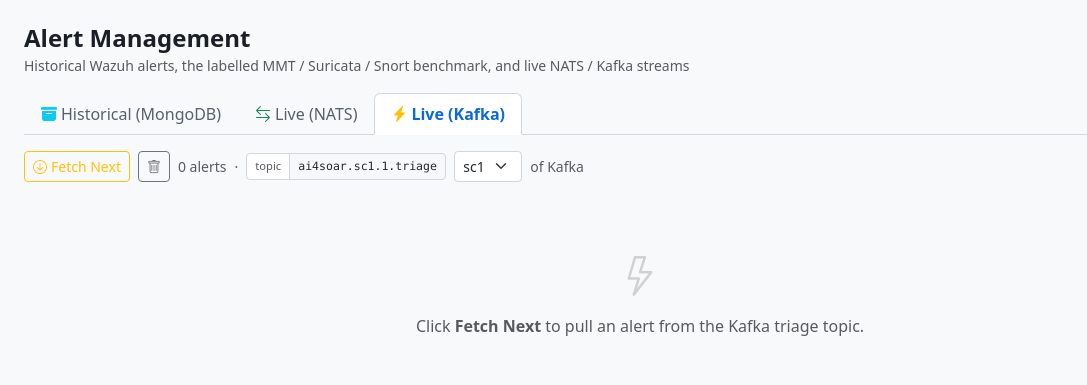
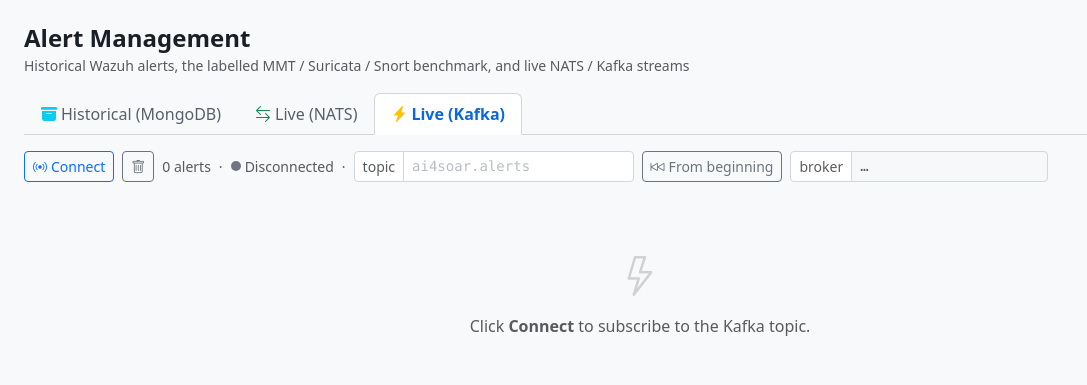
Before and after one commit to Montimage/ai4soar, a Flask app: page /ui/alerts in a window 1280 px wide, after a click on "Live (Kafka)". Shown: the part 57-442 px from the top of the page, without its empty margins (0-1087 px from the left). Run offline with Flask 3, Linux system fonts and the light colour scheme; data that the repository does not hold is empty.

Commit message:
improve health check, integration dashboard and alert tabs

```diff
--- a/web/static/css/style.css
+++ b/web/static/css/style.css
@@ -261,3 +261,10 @@
 .tactic-command-and-control  { background:#fde8e8 !important; color:#9b1c1c !important; border:1px solid #f87171 !important; }
 .tactic-impact               { background:#fff1f2 !important; color:#881337 !important; border:1px solid #fb7185 !important; }
 .tactic-initial-access       { background:#fff7ed !important; color:#7c2d12 !important; border:1px solid #fb923c !important; }
+
+
+/* Alerts → Live tabs: the default topic is a light placeholder, not a value */
+.topic-input::placeholder { color: #b8bec5; opacity: 1; }
+
+/* Alerts → Live tabs: read-only broker field sized to its address (size attr set in JS) */
+.input-group > .form-control.broker-input { flex: 0 0 auto; width: auto; }
--- a/web/templates/alerts.html
+++ b/web/templates/alerts.html
@@ -37,35 +37,40 @@
   <!-- ── Kafka tab ── -->
   <div class="tab-pane fade" id="tab-kafka" role="tabpanel">
     <div class="d-flex flex-wrap gap-2 align-items-center mb-3">
-      <button class="btn btn-sm btn-outline-warning" onclick="fetchKafkaAlert()">
-        <i class="bi bi-arrow-down-circle me-1"></i>Fetch Next
+      <button class="btn btn-sm btn-outline-primary" id="kafka-connect-btn" onclick="toggleKafka()">
+        <i class="bi bi-broadcast me-1"></i>Connect
       </button>
       <button class="btn btn-sm btn-outline-secondary" onclick="clearAlerts('kafka')" title="Clear">
         <i class="bi bi-trash"></i>
       </button>
       <span class="text-muted small" id="kafka-count">0 alerts</span>
       <span class="text-muted small">·</span>
-      <div class="input-group input-group-sm" style="width:200px">
-        <span class="input-group-text text-muted" style="font-size:.7rem">topic</span>
-        <input type="text" id="kafka-topic-display" class="form-control font-monospace"
-               style="font-size:.72rem" readonly
-               value="ai4soar.sc1.1.triage" title="Topic resolved from scenario">
+      <div class="d-flex align-items-center gap-1">
+        <span class="status-dot status-not_configured" id="kafka-status-dot"></span>
+        <span class="text-muted small" id="kafka-status-text">Disconnected</span>
       </div>
-      <select class="form-select form-select-sm w-auto"
-              id="scenario-select" onchange="updateKafkaTopic()">
-        <option value="sc1">sc1</option>
-        <option value="sc2">sc2</option>
-        <option value="sc3">sc3</option>
-      </select>
-      <span class="text-muted small">of Kafka</span>
-      <div id="kafka-loading" class="d-none ms-1">
-        <span class="spinner-border spinner-border-sm text-warning me-1"></span>
-        <small class="text-muted">Fetching…</small>
+      <span class="text-muted small">·</span>
+      <div class="input-group input-group-sm" style="width:280px">
+        <span class="input-group-text text-muted">topic</span>
+        <input type="text" id="kafka-topic" class="form-control font-monospace topic-input"
+               placeholder="ai4soar.alerts"
+               title="Kafka topic to subscribe to (empty = the grey default)">
+      </div>
+      <input type="checkbox" class="btn-check" id="kafka-from-beginning" autocomplete="off">
+      <label class="btn btn-sm btn-outline-secondary" for="kafka-from-beginning"
+             title="Replay every message already in the topic, then follow new ones">
+        <i class="bi bi-skip-backward me-1"></i>From beginning
+      </label>
+      <div class="input-group input-group-sm w-auto">
+        <span class="input-group-text text-muted">broker</span>
+        <input type="text" id="kafka-broker" class="form-control font-monospace text-muted broker-input"
+               value="…" readonly tabindex="-1"
+               title="Set with KAFKA_BROKERS in .env">
       </div>
     </div>
     <div id="kafka-empty" class="text-center py-5 text-muted">
       <i class="bi bi-lightning fs-1 d-block mb-2 opacity-25"></i>
-      Click <strong>Fetch Next</strong> to pull an alert from the Kafka triage topic.
+      <span id="kafka-empty-text">Click <strong>Connect</strong> to subscribe to the Kafka topic.</span>
     </div>
     <div class="table-responsive d-none" id="kafka-table-wrap">
       <table class="table table-hover table-bordered align-middle mb-0" id="kafka-table">
@@ -89,7 +94,7 @@
   <!-- ── NATS Live tab ── -->
   <div class="tab-pane fade" id="tab-nats" role="tabpanel">
     <div class="d-flex flex-wrap gap-2 align-items-center mb-3">
-      <button class="btn btn-sm btn-outline-success" id="nats-connect-btn" onclick="toggleNats()">
+      <button class="btn btn-sm btn-outline-primary" id="nats-connect-btn" onclick="toggleNats()">
         <i class="bi bi-broadcast me-1"></i>Connect
       </button>
       <button class="btn btn-sm btn-outline-secondary" onclick="clearAlerts('nats')" title="Clear">
@@ -102,13 +107,17 @@
         <span class="text-muted small" id="nats-status-text">Disconnected</span>
       </div>
       <span class="text-muted small">·</span>
-      <div class="input-group input-group-sm" style="width:220px">
-        <span class="input-group-text text-muted" style="font-size:.7rem">topic</span>
-        <input type="text" id="nats-topic" class="form-control font-monospace"
-               style="font-size:.72rem" value="ai4soar.alerts" placeholder="ai4soar.alerts"
-               title="NATS subject to subscribe to">
+      <div class="input-group input-group-sm" style="width:280px">
+        <span class="input-group-text text-muted">topic</span>
+        <input type="text" id="nats-topic" class="form-control font-monospace topic-input"
+               placeholder="ai4soar.alerts"
+               title="NATS subject to subscribe to (empty = the grey default)">
       </div>
-      <span class="text-muted small">of NATS</span>
+      <div class="input-group input-group-sm w-auto">
+        <span class="input-group-text text-muted">broker</span>
+        <input type="text" id="nats-broker" class="form-control font-monospace text-muted broker-input"
+               value="…" readonly tabindex="-1" title="Set with NATS_HOST / NATS_PORT in .env">
+      </div>
     </div>
     <div id="nats-empty" class="text-center py-5 text-muted">
       <i class="bi bi-broadcast fs-1 d-block mb-2 opacity-25"></i>
@@ -283,10 +292,13 @@
 
 function connectNats() {
   if (_natsES) return;
-  const subject = (document.getElementById('nats-topic').value.trim() || 'ai4soar.alerts');
+  const field = document.getElementById('nats-topic');
+  const subject = field.value.trim() || field.placeholder;
+  field.value = subject;   // show what is actually subscribed
   _natsES = new EventSource(`/api/nats_stream?subject=${encodeURIComponent(subject)}`);
 
   setNatsStatus('connecting', 'Connecting…');
+  field.disabled = true;
   document.getElementById('nats-connect-btn').innerHTML =
     '<i class="bi bi-stop-circle me-1"></i>Disconnect';
 
@@ -312,6 +324,7 @@
 function disconnectNats() {
   if (_natsES) { _natsES.close(); _natsES = null; }
   setNatsStatus('not_configured', 'Disconnected');
+  document.getElementById('nats-topic').disabled = false;
   document.getElementById('nats-connect-btn').innerHTML =
     '<i class="bi bi-broadcast me-1"></i>Connect';
 }
@@ -357,29 +370,100 @@
   }).join('');
 }
 
+/* Read-only broker field, widened to show the whole address */
+function setBroker(id, text) {
+  const el = document.getElementById(id);
+  el.value = text;
+  el.size = Math.max(12, text.length + 1);
+}
+
+async function loadNatsConfig() {
+  try {
+    const cfg = await apiFetch('/nats/config');
+    setBroker('nats-broker', cfg.url);
+  } catch (_) { /* non-fatal */ }
+}
+loadNatsConfig();
+
 /* Disconnect SSE when leaving tab */
 document.getElementById('tab-nats-btn').addEventListener('hide.bs.tab', () => {
   if (_natsES) disconnectNats();
 });
 
-/* ── Kafka ── */
-async function fetchKafkaAlert() {
-  const scenario = document.getElementById('scenario-select').value;
-  setLoading('kafka', true);
+/* ── Kafka Live (SSE) ── */
+let _kafkaES = null;
+
+async function loadKafkaConfig() {
   try {
-    const data = await apiFetch(`/consume_alerts?scenario=${scenario}`);
-    if (data.status === 'success' && data.message) {
-      kafkaAlerts.unshift(data.message);
-      renderTable('kafka', kafkaAlerts);
-    } else {
-      showToast('No messages available on this Kafka topic.', 'warning');
+    const cfg = await apiFetch('/kafka/config');
+    setBroker('kafka-broker', cfg.configured ? cfg.brokers : 'not configured');
+    if (cfg.default_topic) document.getElementById('kafka-topic').placeholder = cfg.default_topic;
+    if (!cfg.configured) {
+      document.getElementById('kafka-connect-btn').disabled = true;
+      document.getElementById('kafka-empty-text').innerHTML =
+        'Kafka is not configured. Set <code>KAFKA_BROKERS</code> in <code>.env</code> and restart AI4SOAR.';
     }
-  } catch (e) {
-    showToast('Kafka error: ' + e.message, 'error');
-  } finally {
-    setLoading('kafka', false);
+  } catch (_) { /* non-fatal */ }
+}
+
+function toggleKafka() {
+  if (_kafkaES) disconnectKafka(); else connectKafka();
+}
+
+function connectKafka() {
+  if (_kafkaES) return;
+  const field = document.getElementById('kafka-topic');
+  const topic = field.value.trim() || field.placeholder;
+  if (!/^[A-Za-z0-9._-]{1,249}$/.test(topic)) {
+    showToast('Invalid topic name: letters, digits, ".", "_" and "-" only.', 'warning');
+    return;
   }
+  field.value = topic;     // show what is actually subscribed
+  const from = document.getElementById('kafka-from-beginning').checked ? 'beginning' : 'latest';
+  _kafkaES = new EventSource(`/api/kafka_stream?topic=${encodeURIComponent(topic)}&from=${from}`);
+  setKafkaStatus('connecting', 'Connecting…');
+  document.getElementById('kafka-topic').disabled = true;
+  document.getElementById('kafka-from-beginning').disabled = true;
+  document.getElementById('kafka-connect-btn').innerHTML =
+    '<i class="bi bi-stop-circle me-1"></i>Disconnect';
+
+  _kafkaES.onmessage = function(e) {
+    let msg;
+    try { msg = JSON.parse(e.data); } catch { return; }
+    if (msg.type === 'connected') return;
+    if (msg.type === 'live')  { setKafkaStatus('ok', 'Live'); return; }
+    if (msg.type === 'error') {
+      disconnectKafka();
+      setKafkaStatus('error', 'Error');
+      showToast('Kafka: ' + msg.message, 'error');
+      return;
+    }
+    const alert = msg.alert || msg;
+    kafkaAlerts.unshift(alert);
+    if (kafkaAlerts.length > 500) kafkaAlerts.length = 500;
+    renderTable('kafka', kafkaAlerts);
+  };
+  _kafkaES.onerror = function() { setKafkaStatus('error', 'Reconnecting…'); };
 }
+
+function disconnectKafka() {
+  if (_kafkaES) { _kafkaES.close(); _kafkaES = null; }
+  setKafkaStatus('not_configured', 'Disconnected');
+  document.getElementById('kafka-topic').disabled = false;
+  document.getElementById('kafka-from-beginning').disabled = false;
+  document.getElementById('kafka-connect-btn').innerHTML =
+    '<i class="bi bi-broadcast me-1"></i>Connect';
+}
+
+function setKafkaStatus(dotStatus, text) {
+  document.getElementById('kafka-status-dot').className = `status-dot status-${dotStatus}`;
+  document.getElementById('kafka-status-text').textContent = text;
+}
+
+document.getElementById('tab-kafka-btn').addEventListener('hide.bs.tab', () => {
+  if (_kafkaES) disconnectKafka();
+});
+loadKafkaConfig();
 
 /* ── Historical — server-side pagination / sort / search ── */
 
@@ -723,12 +807,6 @@
   else renderNatsTable(natsAlerts);
 }
 
-/* ── Kafka topic display helper ── */
-function updateKafkaTopic() {
-  const sc = document.getElementById('scenario-select').value;
-  document.getElementById('kafka-topic-display').value = `ai4soar.${sc}.1.triage`;
-}
-
 /* ── (Orchestration logic lives in orchestration.html) ── */
 
 /* ── Utility ── */
```
Also changed, not shown: web/health.py (+98 -36 lines), web/templates/dashboard.html (+44 -13 lines), web/templates/orchestration.html (+3 -19 lines).
